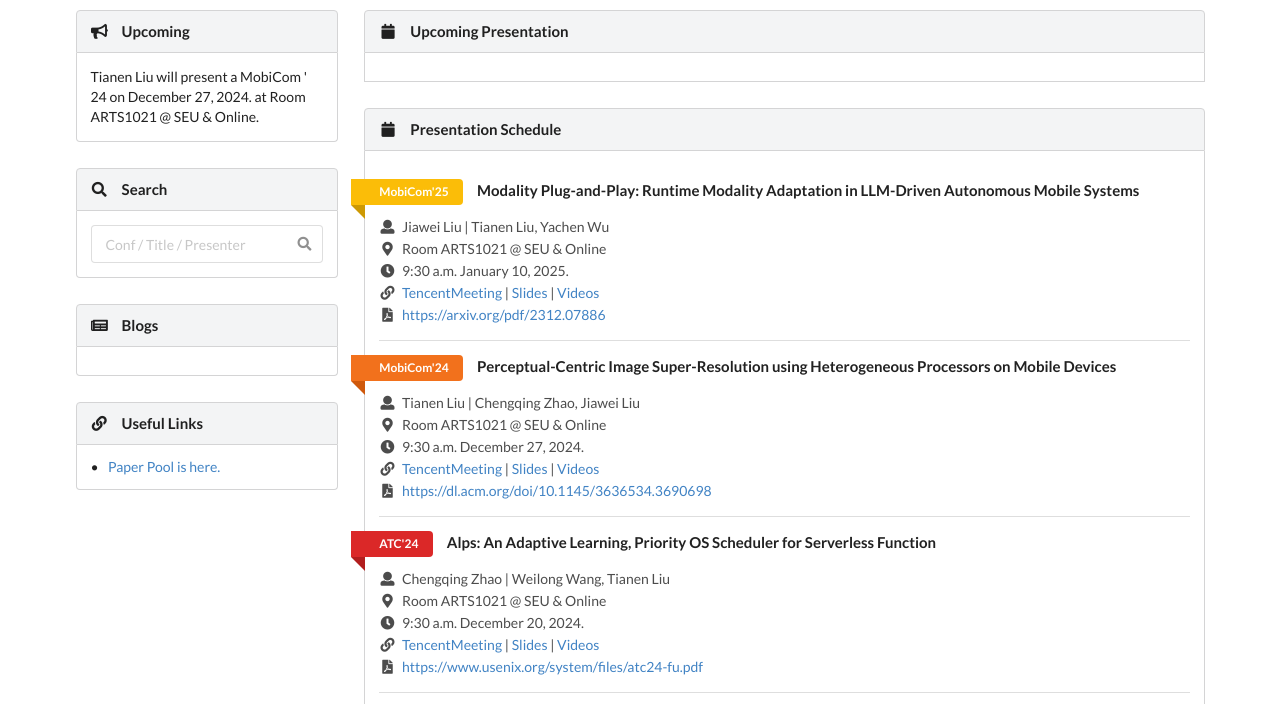
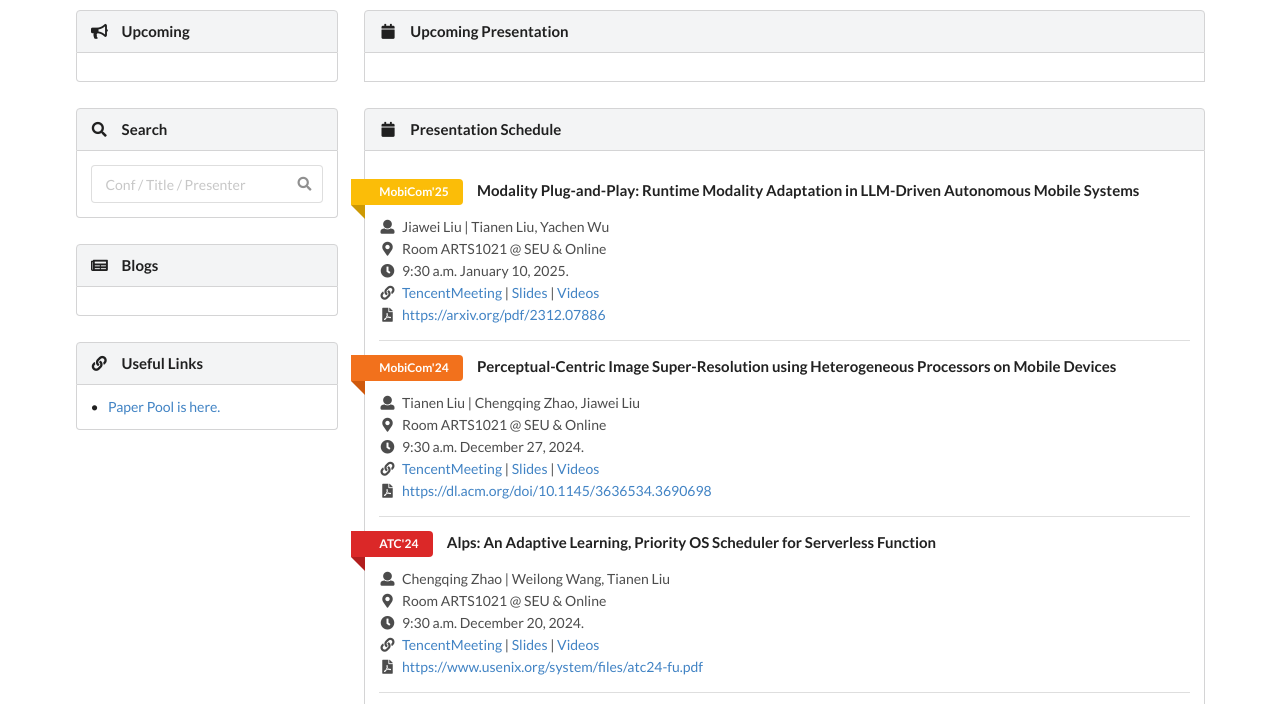
Before and after one commit to SEU-SIGMLSys/SEU-SIGMLSys.github.io, a website: page index.html in a window 1280 px wide. Shown: the part 69-773 px from the top of the page. Drawn offline with nearby package versions, Linux system fonts and the light colour scheme.

Commit message:
Update index.html
1.10更新

```diff
--- a/index.html
+++ b/index.html
@@ -59,7 +59,7 @@
                 <div class="content">
                     <div class="description"> </div>
                 <!-- 格式参考 <div class="description">Tiange Xia will present a DAC &#39; 24 on November 29, 2024. at Room ARTS1021 @ SEU &amp; Online.</div>-->
-                <div class="description">Tianen Liu will present a MobiCom &#39; 24 on December 27, 2024. at Room ARTS1021 @ SEU &amp; Online.</div>
+<!--                 <div class="description">Tianen Liu will present a MobiCom &#39; 24 on December 27, 2024. at Room ARTS1021 @ SEU &amp; Online.</div> -->
                 </div>
             </div>
             <h4 class="ui block top attached header">
```
